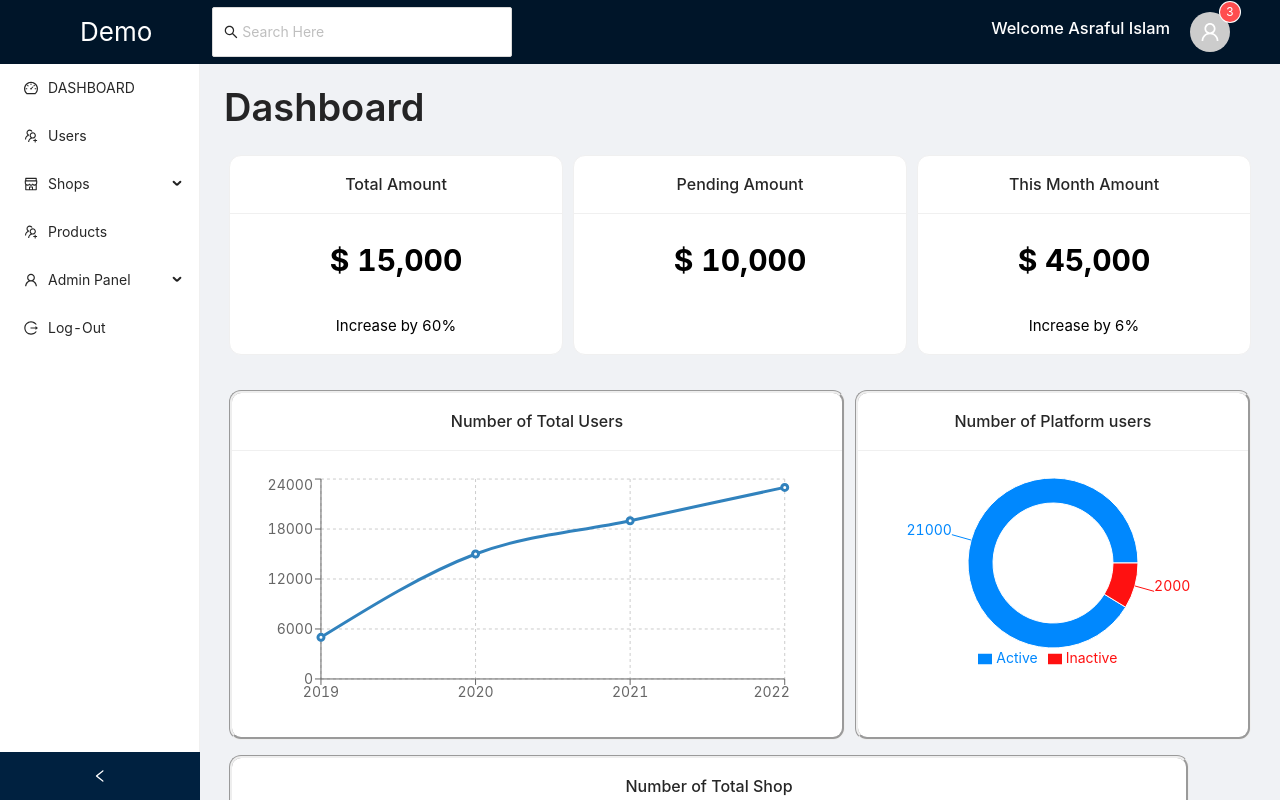
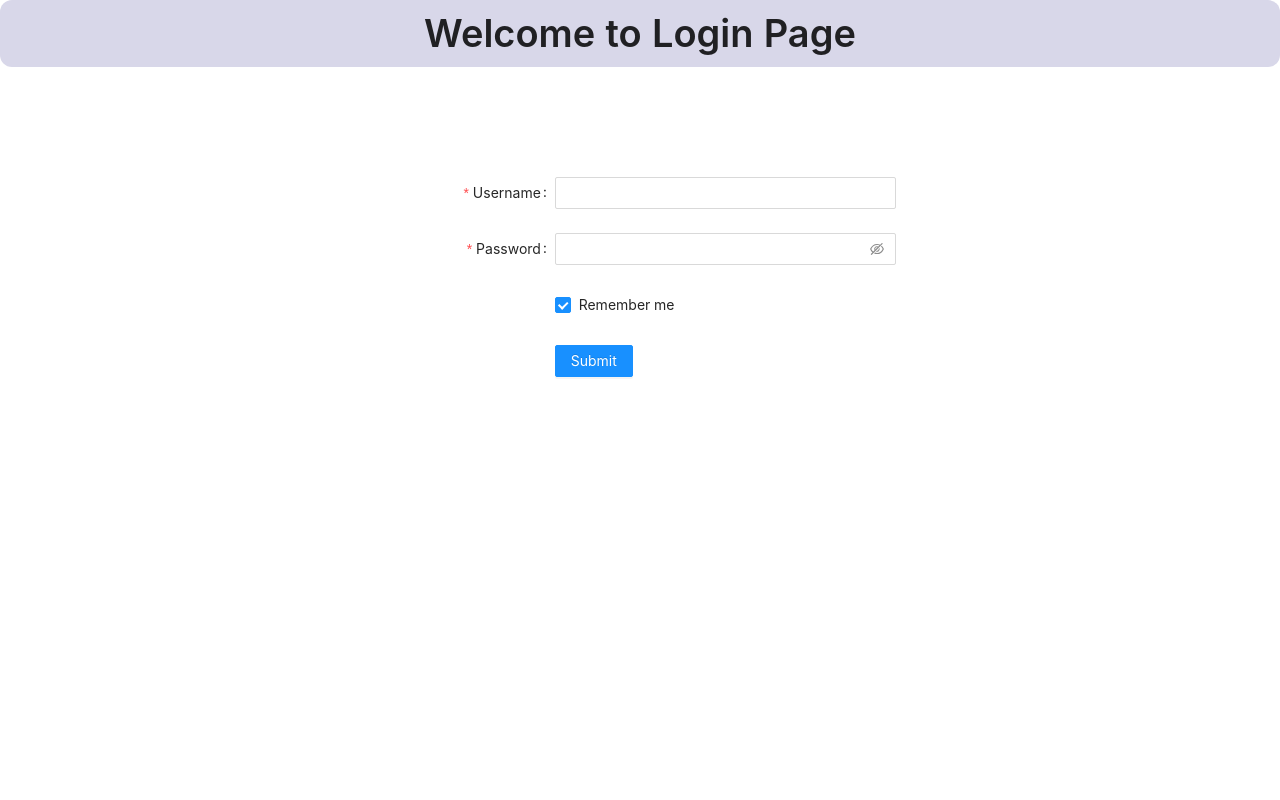
Before and after one commit to aislamspondon/Ant-Dashboard-design, a React (Create React App) app: page / in a window 1280 px wide. Shown: the top 800 px of the page. Built offline with nearby package versions, Linux system fonts and the light colour scheme.

Commit message:
deploy demo

```diff
--- a/src/App.js
+++ b/src/App.js
@@ -1,11 +1,19 @@
 import "antd/dist/antd.css";
+import { BrowserRouter as Router, Route, Routes } from "react-router-dom";
 import "./App.css";
 import LayoutDashboard from "./Components/LayoutDashboard";
+import Login from "./LoginTab";
 
 function App() {
   return (
     <div className="App">
-      <LayoutDashboard />
+      <Router>
+        <Routes>
+          <Route exact path="/" element={<Login />} />
+          <Route exact path="/home" element={<LayoutDashboard />} />
+        </Routes>
+      </Router>
+      {/* <LayoutDashboard /> */}
     </div>
   );
 }
--- a/src/Components/LayoutDashboard.js
+++ b/src/Components/LayoutDashboard.js
@@ -10,15 +10,15 @@ import {
   UsergroupAddOutlined,
   UserOutlined,
 } from "@ant-design/icons";
-import { BrowserRouter as Router, Route, Routes } from "react-router-dom";
-import Login from "../LoginTab";
-import AdminLogs from "./AdminLogs";
-import ApprovePendingShop from "./ApprovePendingShop";
-import FindShop from "./FindShop";
+// import { BrowserRouter as Router, Route, Routes } from "react-router-dom";
+// import Login from "../LoginTab";
+// import AdminLogs from "./AdminLogs";
+// import ApprovePendingShop from "./ApprovePendingShop";
+// import FindShop from "./FindShop";
 import Home from "./Home";
-import ManageAdmin from "./ManageAdmin";
-import Products from "./Products";
-import Users from "./Users";
+// import ManageAdmin from "./ManageAdmin";
+// import Products from "./Products";
+// import Users from "./Users";
 
 import { Avatar, Badge, Input, Layout, Menu } from "antd";
 import { React, useState } from "react";
@@ -121,9 +121,9 @@ export default function Layout2() {
               minHeight: 280,
             }}
           >
-            <Router>
+            {/* <Router>
               <Routes>
-                <Route exact path="/" element={<Home />} />
+                <Route exact path="/home" element={<Home />} />
                 <Route exact path="/users" element={<Users />} />
                 <Route
                   exact
@@ -134,10 +134,9 @@ export default function Layout2() {
                 <Route exact path="/findshop" element={<FindShop />} />
                 <Route exact path="/manageadmin" element={<ManageAdmin />} />
                 <Route exact path="/adminlogs" element={<AdminLogs />} />
-                <Route exact path="/login" element={<Login />} />
               </Routes>
-            </Router>
-            {/* <Home /> */}
+            </Router> */}
+            <Home />
             {/* <Users /> */}
             {/* <ApprovePendingShop /> */}
             {/* <FindShop /> */}
--- a/src/Components/PrivateRoute.js
+++ b/src/Components/PrivateRoute.js
@@ -1,10 +1,6 @@
 import { Navigate, Outlet } from "react-router-dom";
 
 export default function PrivateRoute() {
-  const currentUser = {
-    username: "admin",
-    password: "admin",
-  };
-
+  const currentUser = 'admin'
   return currentUser ? <Outlet /> : <Navigate to="/login" />;
 }
--- a/src/LoginTab.js
+++ b/src/LoginTab.js
@@ -1,12 +1,13 @@
 import { Button, Checkbox, Form, Input, Typography } from "antd";
 import React from "react";
+// import LayoutDashboard from "./Components/LayoutDashboard";
 let { Title } = Typography;
 
 export default function LoginTab() {
-  const username = "admin";
-  const password = "admin";
+  // const username = "admin";
+  // const password = "admin";
   const onFinish = (values) => {
-    console.log("Success");
+    // <LayoutDashboard />;
   };
 
   const onFinishFailed = (errorInfo) => {
@@ -28,6 +29,13 @@ export default function LoginTab() {
         Welcome to Login Page
       </Title>
 
+      <div
+        style={{
+          display: "flex",
+          justifyContent: "center",
+          marginTop: 110,
+        }}
+      >
         <Form
           name="basic"
           labelCol={{
@@ -42,7 +50,7 @@ export default function LoginTab() {
           onFinish={onFinish}
           onFinishFailed={onFinishFailed}
           autoComplete="off"
-        style={{ width: "70%", marginTop: 100 }}
+          style={{ width: "40%", alignItems: "center" }}
         >
           <Form.Item
             label="Username"
@@ -92,6 +100,7 @@ export default function LoginTab() {
             </Button>
           </Form.Item>
         </Form>
+      </div>
     </>
   );
 }
```
Lines whose indentation alone changed are shown as unchanged.
